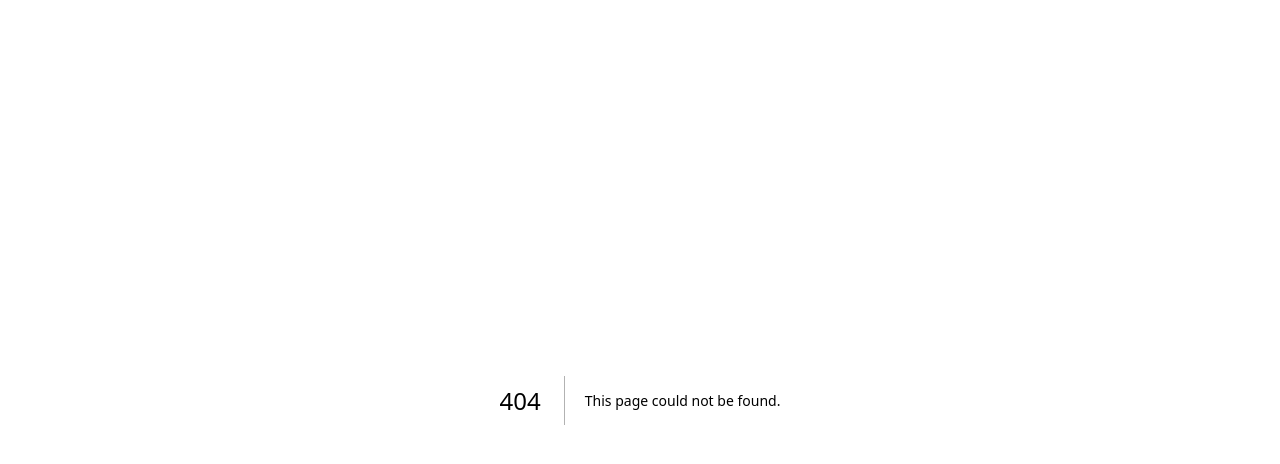
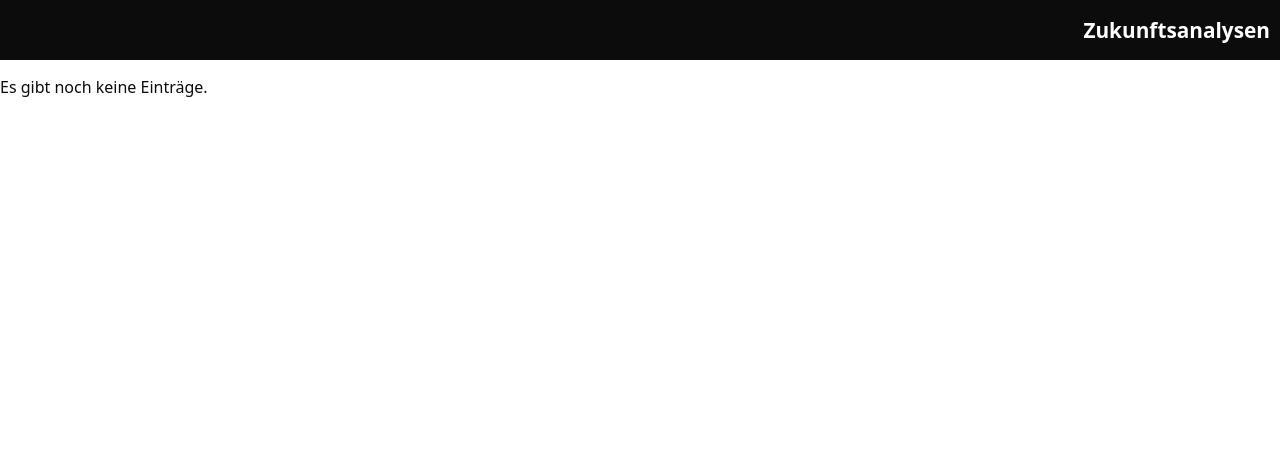
Before and after one commit to vaupunkt/cbaspCompanion, a Next.js app: page /FutureAnalysesPage in a window 1280 px wide. Before the commit this address had no page. Shown: the top 464 px of the page. Built offline with nearby package versions, Linux system fonts and the light colour scheme.

Commit message:
changing folder/filenames to be english and more consistent

```diff
--- a/pages/ZukunftsanalysenPage/index.js
+++ b/pages/FutureAnalysesPage/index.js
@@ -1,11 +1,11 @@
 import Header from "@/components/Header";
 import EntryList from "@/components/EntryList";
 
-export default function ZukunftsanalysenPage({ allZukunftsanalyseEntries }) {
+export default function FutureAnalysesPage({ allFutureAnalysesEntries }) {
   return (
     <>
       <Header title="Zukunftsanalysen" />
-      <EntryList entries={allZukunftsanalyseEntries} />
+      <EntryList entries={allFutureAnalysesEntries} />
     </>
   );
 }
--- a/pages/index.js
+++ b/pages/index.js
@@ -1,13 +1,11 @@
 import Header from "@/components/Header";
 import EntryList from "@/components/EntryList";
 
-export default function VergangenheitsanalysenPage({
-  allVergangenheitsanalyseEntries,
-}) {
+export default function PastAnalysesPage({ allPastAnalysesEntries }) {
   return (
     <>
       <Header title="Vergangenheitsanalysen" />
-      <EntryList entries={allVergangenheitsanalyseEntries} />
+      <EntryList entries={allPastAnalysesEntries} />
     </>
   );
 }
```
